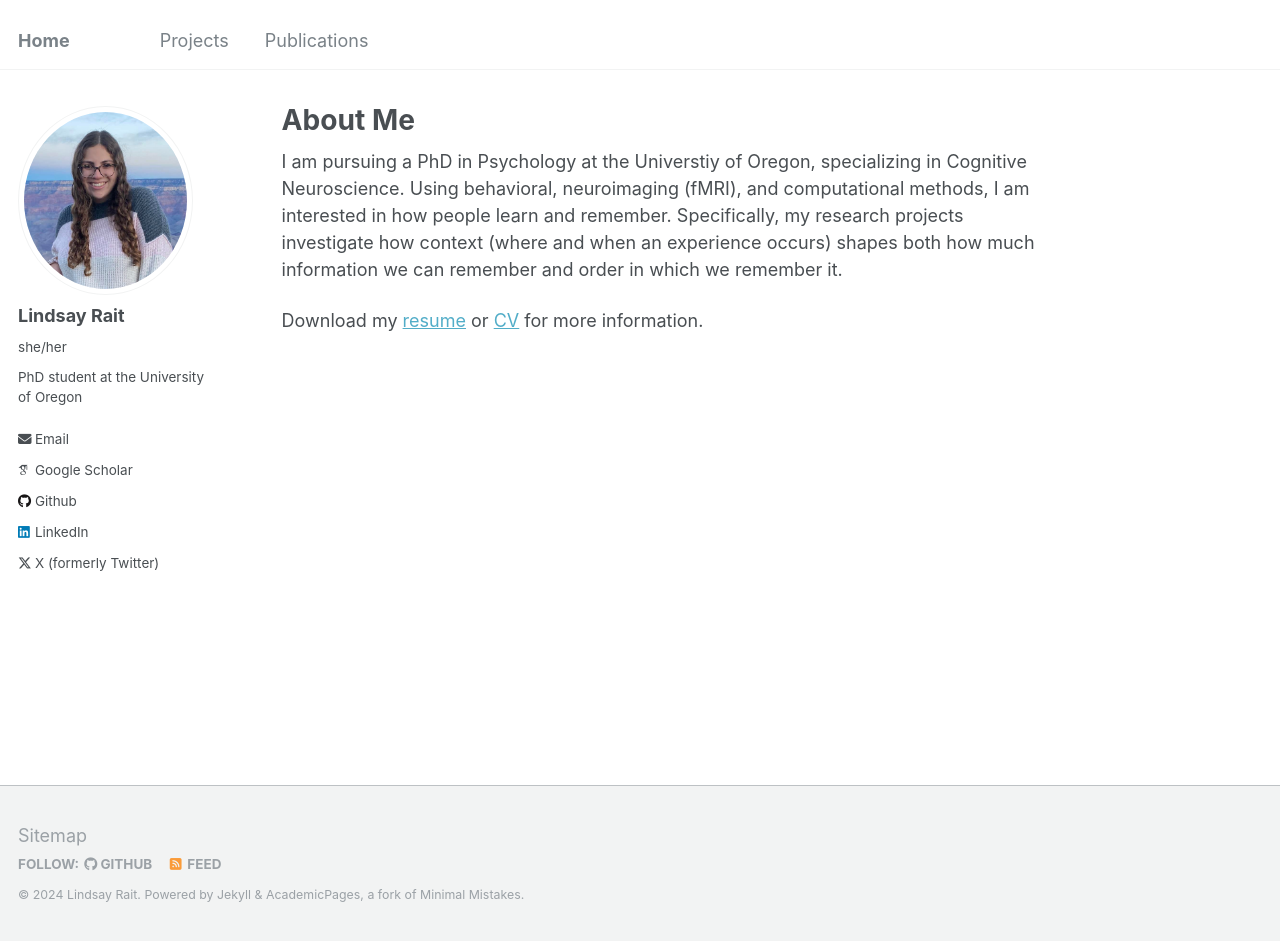
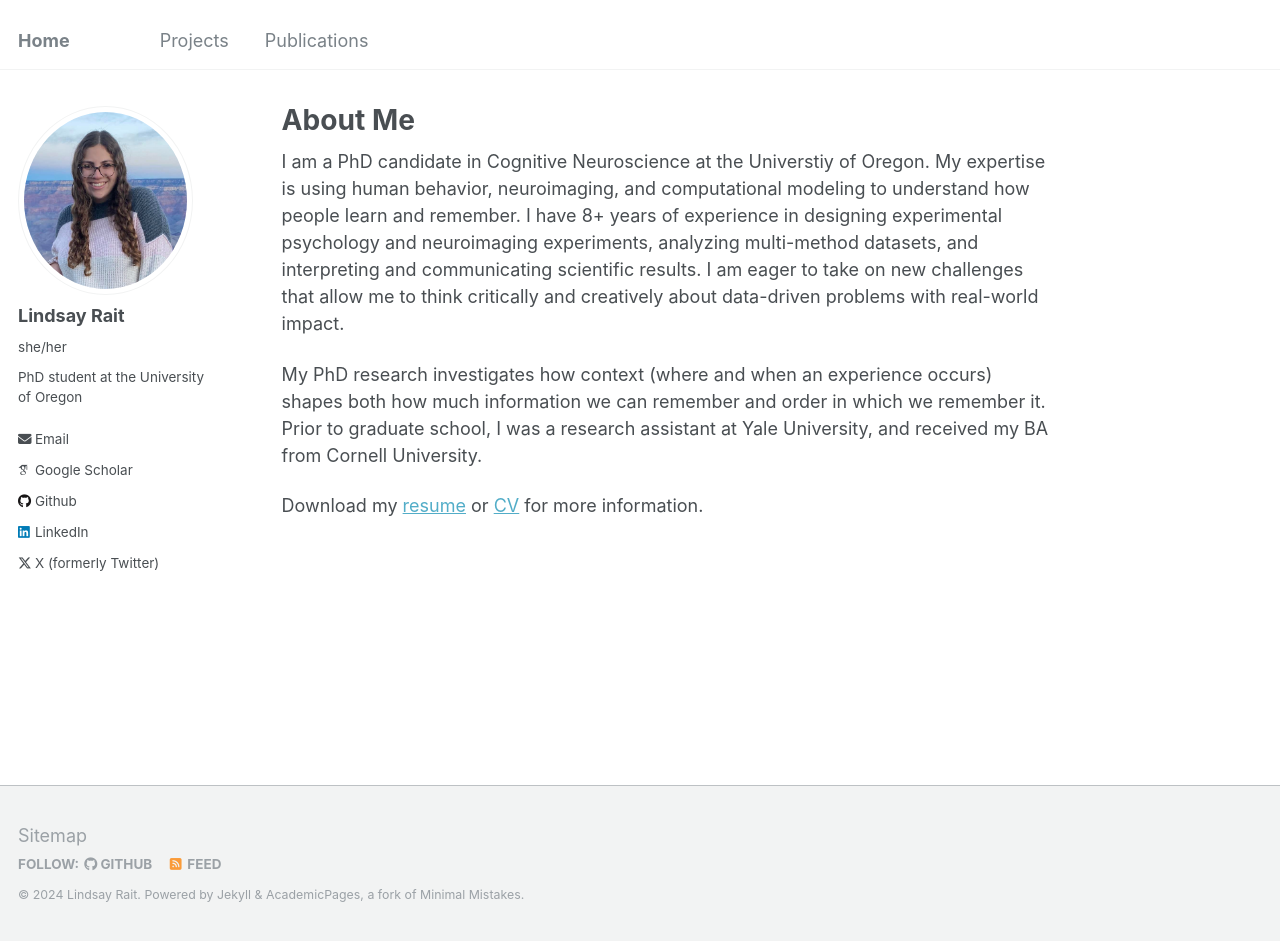
Before and after one commit to lindsay-rait/lindsay-rait.github.io, a Jekyll site: the page built from _pages/about.md, in a window 1280 px wide and 941 px high. Built offline with Jekyll 4.4.1, drawn with Linux system fonts in a browser that asks for light colours; some web fonts are replaced.

Commit message:
Update about.md

```diff
--- a/_pages/about.md
+++ b/_pages/about.md
@@ -18,6 +18,9 @@ redirect_from:
 </script>
 
 
-I am pursuing a PhD in Psychology at the Universtiy of Oregon, specializing in Cognitive Neuroscience. Using behavioral, neuroimaging (fMRI), and computational methods, I am interested in how people learn and remember. Specifically, my research projects investigate how context (where and when an experience occurs) shapes both how much information we can remember and order in which we remember it.
+I am a PhD candidate in Cognitive Neuroscience at the Universtiy of Oregon. My expertise is using human behavior, neuroimaging, and computational modeling to understand how people learn and remember. I have 8+ years of experience in designing experimental psychology and neuroimaging experiments, analyzing multi-method datasets, and interpreting and communicating scientific results. I am eager to take on new challenges that allow me to think critically and creatively about data-driven problems with real-world impact.
+
+My PhD research investigates how context (where and when an experience occurs) shapes both how much information we can remember and order in which we remember it. Prior to graduate school, I was a research assistant at Yale University, and received my BA from Cornell University.
+
 
 Download my [resume](http://lindsay-rait.github.io/files/rait_resume_41724.pdf) or [CV](http://lindsay-rait.github.io/files/Rait_CV_51424.pdf) for more information.
```
